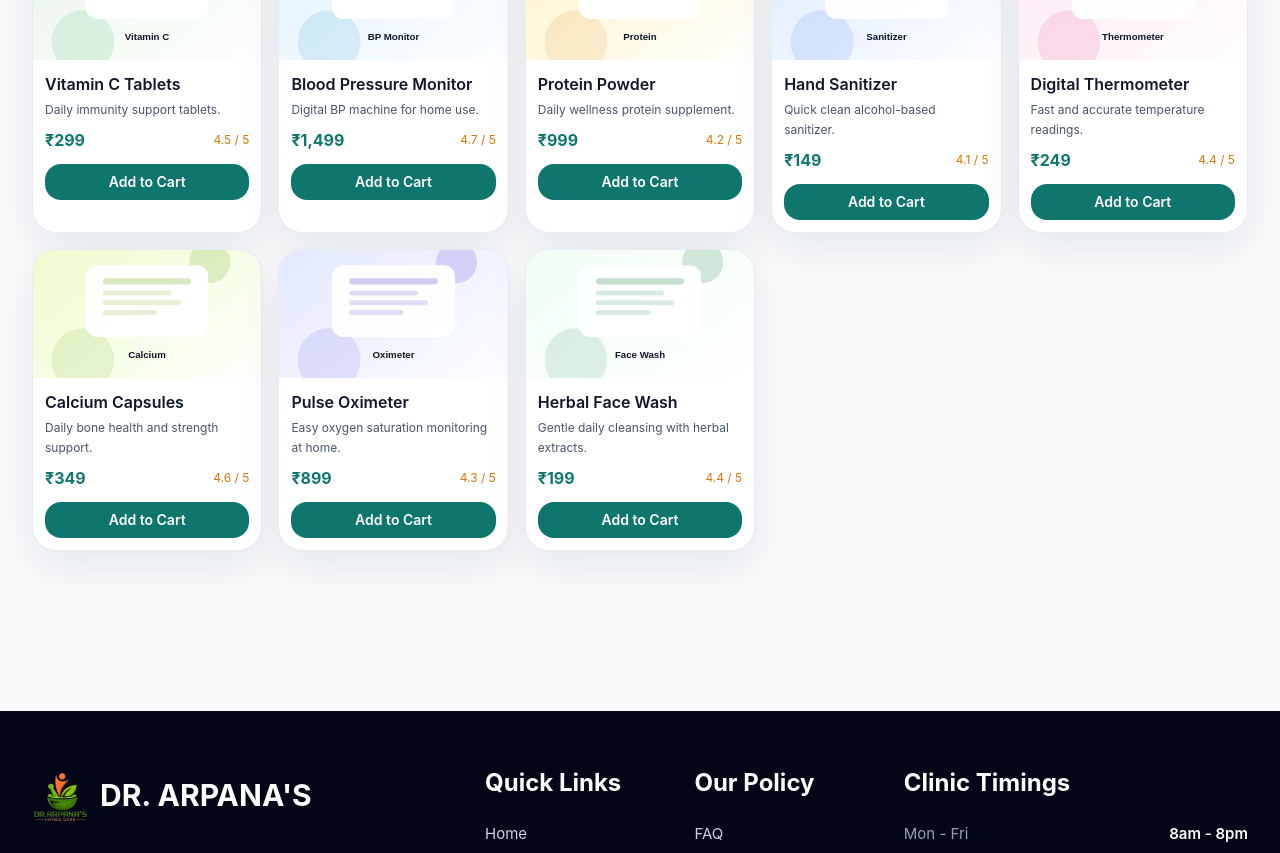
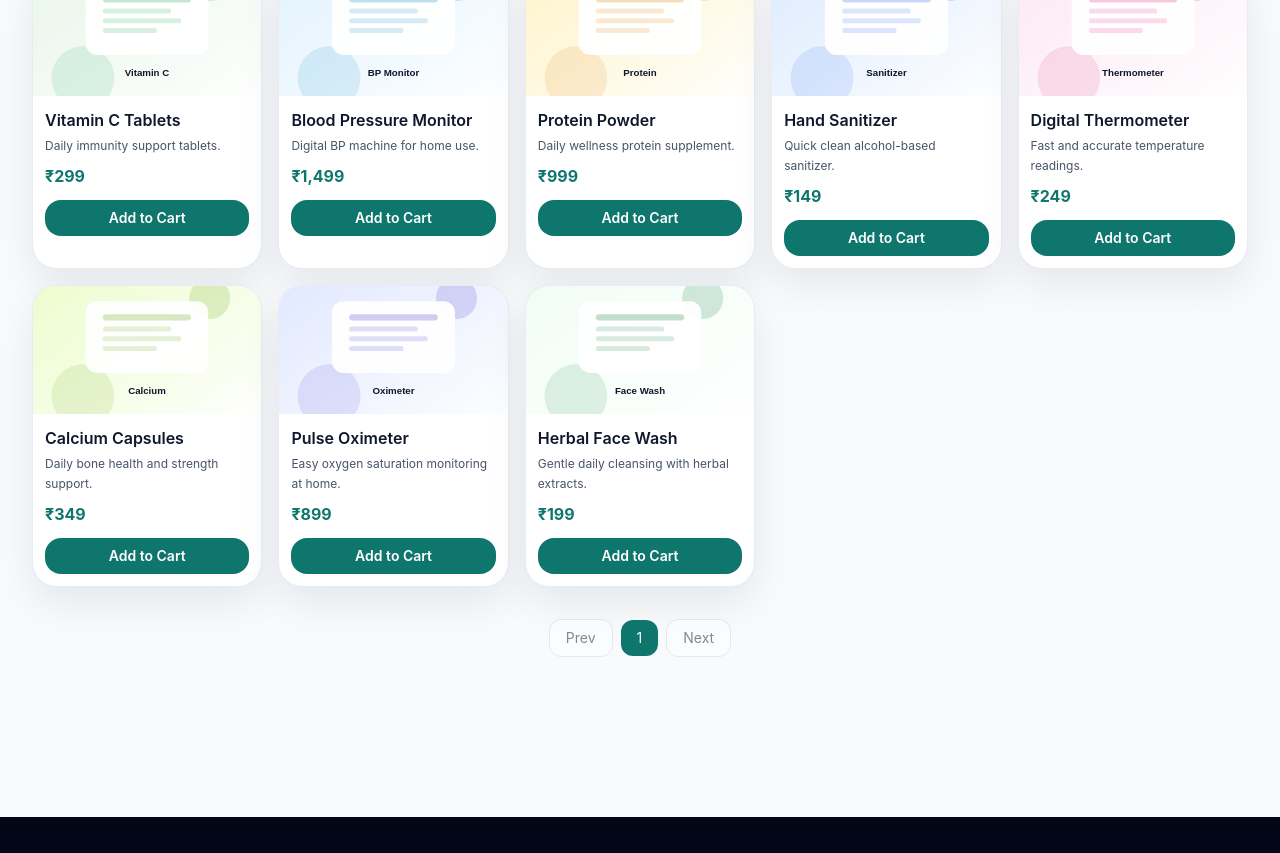
Before and after one commit to ayush31082005/DR.-ARPANA-S, a React (Vite) app: page /shop in a window 1280 px wide. Shown: the part 600-1453 px from the top of the page. Built offline with nearby package versions, Linux system fonts and the light colour scheme.

Commit message:
updated changes

```diff
--- a/src/components/products/ProductCard.jsx
+++ b/src/components/products/ProductCard.jsx
@@ -23,9 +23,8 @@ export default function ProductCard({ product }) {
       <div className="flex h-[calc(100%-7rem)] flex-col p-3 sm:h-[calc(100%-8rem)]">
         <h3 className="text-sm font-semibold text-slate-900 sm:text-base">{product.name}</h3>
         <p className="mt-1 text-xs leading-5 text-slate-600">{product.description}</p>
-        <div className="mt-2 flex items-center justify-between">
+        <div className="mt-2">
           <span className="text-sm font-bold text-primary sm:text-base">{formatPrice(product.price)}</span>
-          <span className="text-xs text-amber-600">{product.rating} / 5</span>
         </div>
         <Button className="mt-3 w-full px-3 py-2 text-xs sm:text-sm" onClick={() => addToCart(product)}>
           Add to Cart
--- a/src/components/ui/Pagination.jsx
+++ b/src/components/ui/Pagination.jsx
@@ -1,10 +1,40 @@
-export default function Pagination() {
+export default function Pagination({ currentPage, totalPages, onPageChange }) {
+  const pageNumbers = Array.from({ length: totalPages }, (_, index) => index + 1);
+
   return (
-    <div className="mt-8 flex items-center justify-center gap-2">
-      <button className="rounded-xl border border-slate-300 bg-white px-4 py-2 text-sm">Prev</button>
-      <button className="rounded-xl bg-primary px-4 py-2 text-sm text-white">1</button>
-      <button className="rounded-xl border border-slate-300 bg-white px-4 py-2 text-sm">2</button>
-      <button className="rounded-xl border border-slate-300 bg-white px-4 py-2 text-sm">Next</button>
+    <div className="mt-8 flex flex-wrap items-center justify-center gap-2">
+      <button
+        type="button"
+        onClick={() => onPageChange(currentPage - 1)}
+        disabled={currentPage === 1}
+        className="rounded-xl border border-slate-300 bg-white px-4 py-2 text-sm transition hover:border-primary hover:text-primary disabled:cursor-not-allowed disabled:opacity-50"
+      >
+        Prev
+      </button>
+
+      {pageNumbers.map((pageNumber) => (
+        <button
+          key={pageNumber}
+          type="button"
+          onClick={() => onPageChange(pageNumber)}
+          className={`rounded-xl px-4 py-2 text-sm transition ${
+            currentPage === pageNumber
+              ? "bg-primary text-white"
+              : "border border-slate-300 bg-white hover:border-primary hover:text-primary"
+          }`}
+        >
+          {pageNumber}
+        </button>
+      ))}
+
+      <button
+        type="button"
+        onClick={() => onPageChange(currentPage + 1)}
+        disabled={currentPage === totalPages}
+        className="rounded-xl border border-slate-300 bg-white px-4 py-2 text-sm transition hover:border-primary hover:text-primary disabled:cursor-not-allowed disabled:opacity-50"
+      >
+        Next
+      </button>
     </div>
   );
 }
--- a/src/pages/Shop.jsx
+++ b/src/pages/Shop.jsx
@@ -1,12 +1,16 @@
-import { useMemo, useState } from "react";
+import { useEffect, useMemo, useState } from "react";
 import PageHero from "../components/common/PageHero";
 import ProductGrid from "../components/products/ProductGrid";
 import ProductSort from "../components/products/ProductSort";
+import Pagination from "../components/ui/Pagination";
 import { productsData } from "../data/productsData";
+
+const PRODUCTS_PER_PAGE = 25;
 
 export default function Shop() {
   const [sortValue, setSortValue] = useState("latest");
   const [filterValue, setFilterValue] = useState("All Products");
+  const [currentPage, setCurrentPage] = useState(1);
 
   const visibleProducts = useMemo(() => {
     let nextProducts =
@@ -25,6 +29,20 @@ export default function Shop() {
     return nextProducts;
   }, [filterValue, sortValue]);
 
+  useEffect(() => {
+    setCurrentPage(1);
+  }, [filterValue, sortValue]);
+
+  const totalPages = Math.max(1, Math.ceil(visibleProducts.length / PRODUCTS_PER_PAGE));
+
+  const paginatedProducts = useMemo(() => {
+    const startIndex = (currentPage - 1) * PRODUCTS_PER_PAGE;
+    return visibleProducts.slice(startIndex, startIndex + PRODUCTS_PER_PAGE);
+  }, [currentPage, visibleProducts]);
+
+  const startProduct = visibleProducts.length ? (currentPage - 1) * PRODUCTS_PER_PAGE + 1 : 0;
+  const endProduct = Math.min(currentPage * PRODUCTS_PER_PAGE, visibleProducts.length);
+
   return (
     <>
       <PageHero
@@ -42,7 +60,15 @@ export default function Shop() {
               onFilterChange={setFilterValue}
             />
           </div>
-          <ProductGrid products={visibleProducts} />
+          <div className="mb-4 text-sm text-slate-500">
+            Showing {startProduct}-{endProduct} of {visibleProducts.length} products
+          </div>
+          <ProductGrid products={paginatedProducts} />
+          <Pagination
+            currentPage={currentPage}
+            totalPages={totalPages}
+            onPageChange={setCurrentPage}
+          />
         </div>
       </section>
     </>
```
Also changed, not shown: 1 other file (tests, documents, lock files or other folders).
